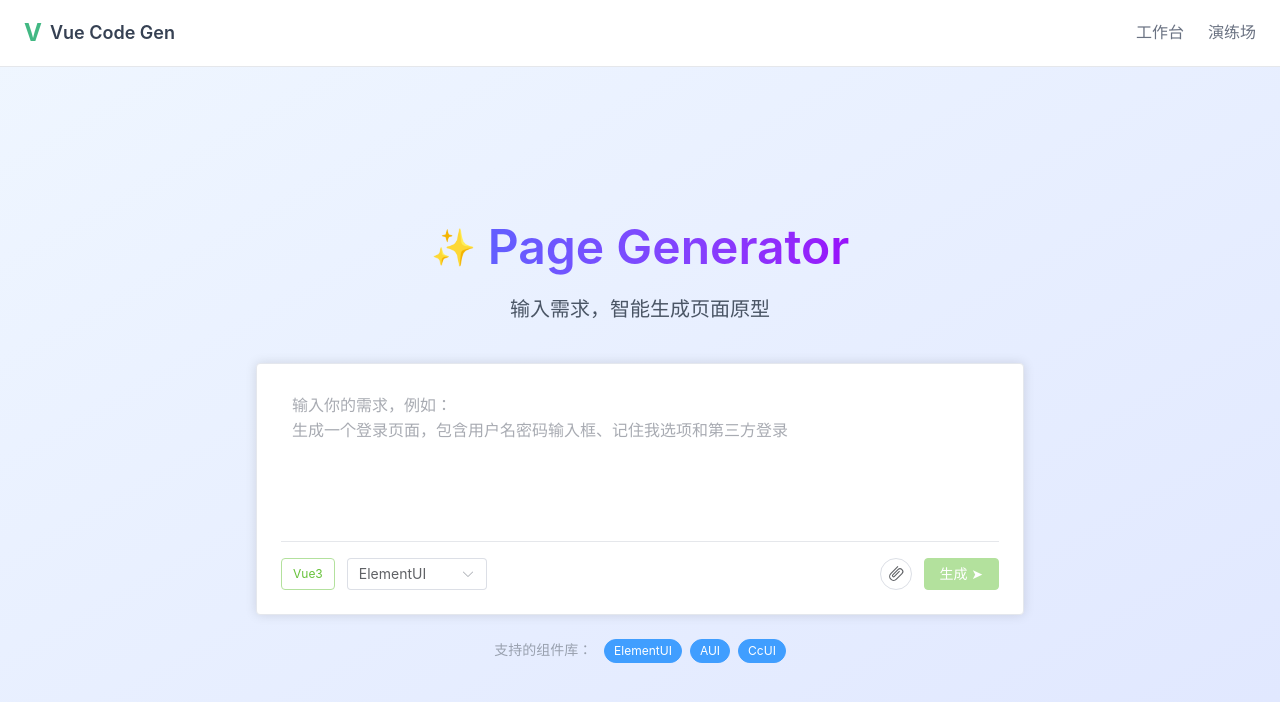
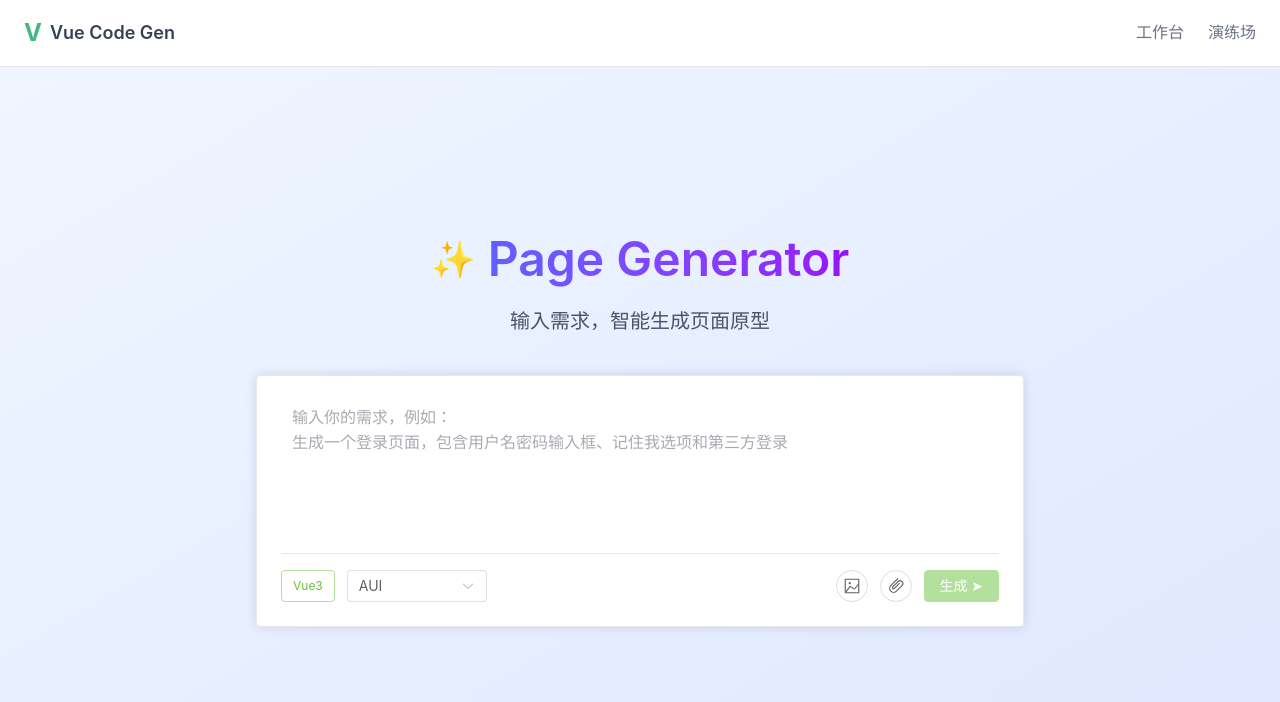
Before and after one commit to MHnanyu/vue-code-gen, a Vue app: page / in a window 1280 px wide. Shown: the top 702 px of the page. Built offline with nearby package versions, Linux system fonts and the light colour scheme.

Commit message:
feat: add retry mechanism for failed generation steps and separate image/attachment upload

```diff
--- a/src/api/index.ts
+++ b/src/api/index.ts
@@ -1,4 +1,4 @@
-import type { ProjectFile, ComponentLib } from '@/types'
+import type { ProjectFile, ComponentLib, Stages } from '@/types'
 
 export const API_BASE = 'http://localhost:8000'
 
@@ -44,6 +44,8 @@ interface ApiMessage {
   content: string
   timestamp: string
   attachments?: Attachment[]
+  failedStep?: number | null
+  stages?: Stages | null
 }
 
 interface CreateSessionRequest {
@@ -93,6 +95,7 @@ interface GenerateInitialRequest {
   debug?: boolean
   componentLib?: ComponentLib
   attachments?: Attachment[]
+  fromStep?: number | null
 }
 
 interface GenerateIterateRequest {
@@ -103,19 +106,21 @@ interface GenerateIterateRequest {
 
 interface StageInfo {
   status: 'success' | 'skipped' | 'error'
-  duration: number
-  output?: string
-  error?: string
+  duration: number | null
+  output: string | null
+  error: string | null
 }
 
 interface GenerateInitialResponse {
   files: ApiFile[]
   message: string
   stages?: {
+    attachment?: StageInfo
     requirement?: StageInfo
     generation?: StageInfo
     optimization?: StageInfo
   }
+  failedStep?: number | null
 }
 
 interface GenerateIterateResponse {
@@ -201,6 +206,8 @@ export function transformApiSession(session: ApiSession) {
       content: msg.content,
       timestamp: parseDate(msg.timestamp),
       attachments: msg.attachments,
+      failedStep: msg.failedStep,
+      stages: msg.stages,
     })),
     files: session.files,
     componentLib: session.componentLib,
--- a/src/components/ChatPanel.vue
+++ b/src/components/ChatPanel.vue
@@ -54,6 +54,19 @@
                 </template>
               </div>
               {{ message.content }}
+            </div>
+            <div v-if="message.failedStep != null" class="mt-2">
+              <el-button type="warning" size="small" :loading="isRetrying && retryingMessageId === message.id" @click="handleRetry(message)">
+                <el-icon class="mr-1"><RefreshRight /></el-icon>
+                重试
+              </el-button>
+              <div v-if="message.stages" class="mt-1 text-xs text-red-500">
+                <template v-for="(stage, key) in message.stages" :key="key">
+                  <span v-if="stage.status === 'error'" class="mr-2">
+                    {{ stageNameMap[key as keyof typeof stageNameMap] || key }}: {{ stage.error }}
+                  </span>
+                </template>
+              </div>
             </div>
             <div class="text-xs text-gray-400 mt-1">{{ formatTime(message.timestamp) }}</div>
           </div>
@@ -113,13 +126,13 @@
 
 <script setup lang="ts">
 import { ref, computed, watch, nextTick } from 'vue'
-import { DArrowRight, Loading, Document } from '@element-plus/icons-vue'
+import { DArrowRight, Loading, Document, RefreshRight } from '@element-plus/icons-vue'
 import { ElMessage } from 'element-plus'
 import { useChatStore } from '@/stores/chat'
 import { useProjectStore } from '@/stores/project'
 import { generateInitial, generateIterate, type ApiFile, type Attachment, API_BASE } from '@/api'
 import { buildProjectFiles } from '@/templates/project-template'
-import type { ProjectFile } from '@/types'
+import type { ProjectFile, ChatMessage } from '@/types'
 
 const props = defineProps<{
   historyCollapsed?: boolean
@@ -137,7 +150,15 @@ const inputMessage = ref('')
 const messagesContainer = ref<HTMLElement | null>(null)
 const pendingUserMessage = ref('')
 const currentAttachments = ref<Attachment[]>([])
+const isRetrying = ref(false)
+const retryingMessageId = ref<string | null>(null)
 
+const stageNameMap: Record<string, string> = {
+  attachment: '附件处理',
+  requirement: '需求标准化',
+  generation: '代码生成',
+  optimization: 'UX优化',
+}
 const currentSession = computed(() => chatStore.currentSession)
 const isLoading = computed(() => chatStore.isLoading)
 
@@ -243,14 +264,79 @@ async function sendMessage() {
     projectStore.setFiles(projectFiles)
     chatStore.updateSessionFiles(sessionId!, userFiles)
 
-    await chatStore.addMessageRemote(sessionId!, { role: 'assistant', content: result.message })
+    await chatStore.loadSession(sessionId!)
 
-    ElMessage.success('生成成功')
+    if ('failedStep' in result && result.failedStep != null) {
+      ElMessage.warning('生成失败，请点击重试按钮重试')
+    } else {
+      ElMessage.success('生成成功')
+    }
   } catch (error) {
     ElMessage.error('生成失败: ' + (error as Error).message)
   } finally {
     chatStore.setLoading(false)
     pendingUserMessage.value = ''
+    scrollToBottom()
+    emit('generated')
+  }
+}
+
+async function handleRetry(message: ChatMessage) {
+  if (!currentSession.value || message.failedStep == null || isRetrying.value) return
+
+  const sessionId = chatStore.currentSessionId!
+  const firstUserMessage = currentSession.value.messages.find(m => m.role === 'user')
+  if (!firstUserMessage) return
+
+  isRetrying.value = true
+  retryingMessageId.value = message.id
+  chatStore.setLoading(true)
+
+  try {
+    const result = await generateInitial({
+      prompt: firstUserMessage.content,
+      sessionId,
+      componentLib: currentSession.value.componentLib,
+      fromStep: message.failedStep,
+    })
+
+    const SYSTEM_FILE_PATHS = new Set([
+      '/src/main.ts',
+      '/src/App.vue',
+      '/src/style.css',
+      '/public/index.html',
+      '/package.json',
+      '/vite.config.ts',
+    ])
+
+    const userFiles = result.files?.filter(f => !SYSTEM_FILE_PATHS.has(f.path)) || []
+
+    const mainPageContent = userFiles[0]?.content || ''
+    const extraFiles: ProjectFile[] = userFiles.slice(1).map((f) => ({
+      id: f.id,
+      name: f.name,
+      path: f.path,
+      type: f.type as 'file',
+      language: f.language as ProjectFile['language'],
+      content: f.content,
+    }))
+    const projectFiles = buildProjectFiles(mainPageContent, extraFiles, currentSession.value?.componentLib)
+    projectStore.setFiles(projectFiles)
+    chatStore.updateSessionFiles(sessionId, userFiles)
+
+    await chatStore.loadSession(sessionId)
+
+    if (result.failedStep != null) {
+      ElMessage.warning('重试仍然失败，请再次点击重试')
+    } else {
+      ElMessage.success('重试成功')
+    }
+  } catch (error) {
+    ElMessage.error('重试失败: ' + (error as Error).message)
+  } finally {
+    isRetrying.value = false
+    retryingMessageId.value = null
+    chatStore.setLoading(false)
     scrollToBottom()
     emit('generated')
   }
--- a/src/types/index.ts
+++ b/src/types/index.ts
@@ -8,12 +8,28 @@ export interface Attachment {
   type: 'image' | 'text' | 'markdown'
 }
 
+export interface StageInfo {
+  status: 'success' | 'skipped' | 'error'
+  duration: number | null
+  output: string | null
+  error: string | null
+}
+
+export interface Stages {
+  attachment?: StageInfo
+  requirement?: StageInfo
+  generation?: StageInfo
+  optimization?: StageInfo
+}
+
 export interface ChatMessage {
   id: string
   role: 'user' | 'assistant'
   content: string
   timestamp: Date
   attachments?: Attachment[]
+  failedStep?: number | null
+  stages?: Stages | null
 }
 
 export type ComponentLib = 'ElementUI' | 'aui' | 'ccui'
--- a/src/views/HomeView.vue
+++ b/src/views/HomeView.vue
@@ -22,7 +22,7 @@
         <div v-if="fileList.length > 0" class="mt-4 flex flex-wrap gap-3">
           <div
             v-for="file in fileList"
-            :key="file.uid"
+            :key="file.uid || file.name"
             class="relative group inline-block"
           >
             <div class="relative">
@@ -67,15 +67,28 @@
           </div>
 
           <div class="flex items-center gap-3">
-            <el-tooltip content="上传图片或txt、md文件" placement="top">
+            <el-tooltip content="上传图片" placement="top">
               <el-upload
-                ref="uploadRef"
-                v-model:file-list="fileList"
+                v-model:file-list="imageList"
                 :auto-upload="false"
-                :accept="'.md,.txt,image/*'"
+                accept="image/*"
                 :limit="5"
                 :show-file-list="false"
-                :on-change="handleFileChange"
+                :on-change="handleImageChange"
+              >
+                <el-button circle>
+                  <el-icon size="18"><Picture /></el-icon>
+                </el-button>
+              </el-upload>
+            </el-tooltip>
+            <el-tooltip content="上传附件" placement="top">
+              <el-upload
+                v-model:file-list="attachList"
+                :auto-upload="false"
+                accept=".md,.txt"
+                :limit="5"
+                :show-file-list="false"
+                :on-change="handleAttachChange"
               >
                 <el-button circle>
                   <el-icon size="18"><Paperclip /></el-icon>
@@ -89,11 +102,6 @@
           </div>
         </div>
       </el-card>
-
-      <div class="text-gray-400 text-sm">
-        支持的组件库：
-        <el-tag v-for="lib in libs" :key="lib" effect="dark" round class="ml-2">{{ lib }}</el-tag>
-      </div>
     </div>
   </div>
 </template>
@@ -105,19 +113,20 @@ import { useGeneratorStore } from '@/stores/generator'
 import { useChatStore } from '@/stores/chat'
 import { uploadFiles as apiUploadFiles, type Attachment } from '@/api'
 import type { ComponentLib } from '@/types'
-import type { UploadFile, UploadUserFile, UploadInstance } from 'element-plus'
-import { Upload, Paperclip, Document, Close } from '@element-plus/icons-vue'
+import type { UploadFile, UploadUserFile } from 'element-plus'
+import { Paperclip, Picture, Document, Close } from '@element-plus/icons-vue'
 
 const router = useRouter()
 const store = useGeneratorStore()
 const chatStore = useChatStore()
 
-const libs = ['ElementUI', 'AUI', 'CcUI']
 const prompt = ref('')
-const selectedLib = ref('ElementUI')
+const selectedLib = ref('aui')
 const loading = ref(false)
-const uploadRef = ref<UploadInstance>()
-const fileList = ref<UploadUserFile[]>([])
+const imageList = ref<UploadUserFile[]>([])
+const attachList = ref<UploadUserFile[]>([])
+
+const fileList = computed(() => [...imageList.value, ...attachList.value])
 
 const canGenerate = computed(() => {
   return prompt.value.trim() || fileList.value.length > 0
@@ -139,14 +148,23 @@ function getFileExtension(filename: string) {
   return ext || 'FILE'
 }
 
-function handleFileChange(file: UploadFile, files: UploadUserFile[]) {
-  fileList.value = files
+function handleImageChange(_file: UploadFile, files: UploadUserFile[]) {
+  imageList.value = files
+}
+
+function handleAttachChange(_file: UploadFile, files: UploadUserFile[]) {
+  attachList.value = files
 }
 
 function removeFile(file: UploadFile) {
-  const index = fileList.value.findIndex(f => f.uid === file.uid)
+  let index = imageList.value.findIndex(f => f.uid === file.uid)
   if (index > -1) {
-    fileList.value.splice(index, 1)
+    imageList.value.splice(index, 1)
+    return
+  }
+  index = attachList.value.findIndex(f => f.uid === file.uid)
+  if (index > -1) {
+    attachList.value.splice(index, 1)
   }
 }
 
```
Also changed, not shown: 1 other file (tests, documents, lock files or other folders).
